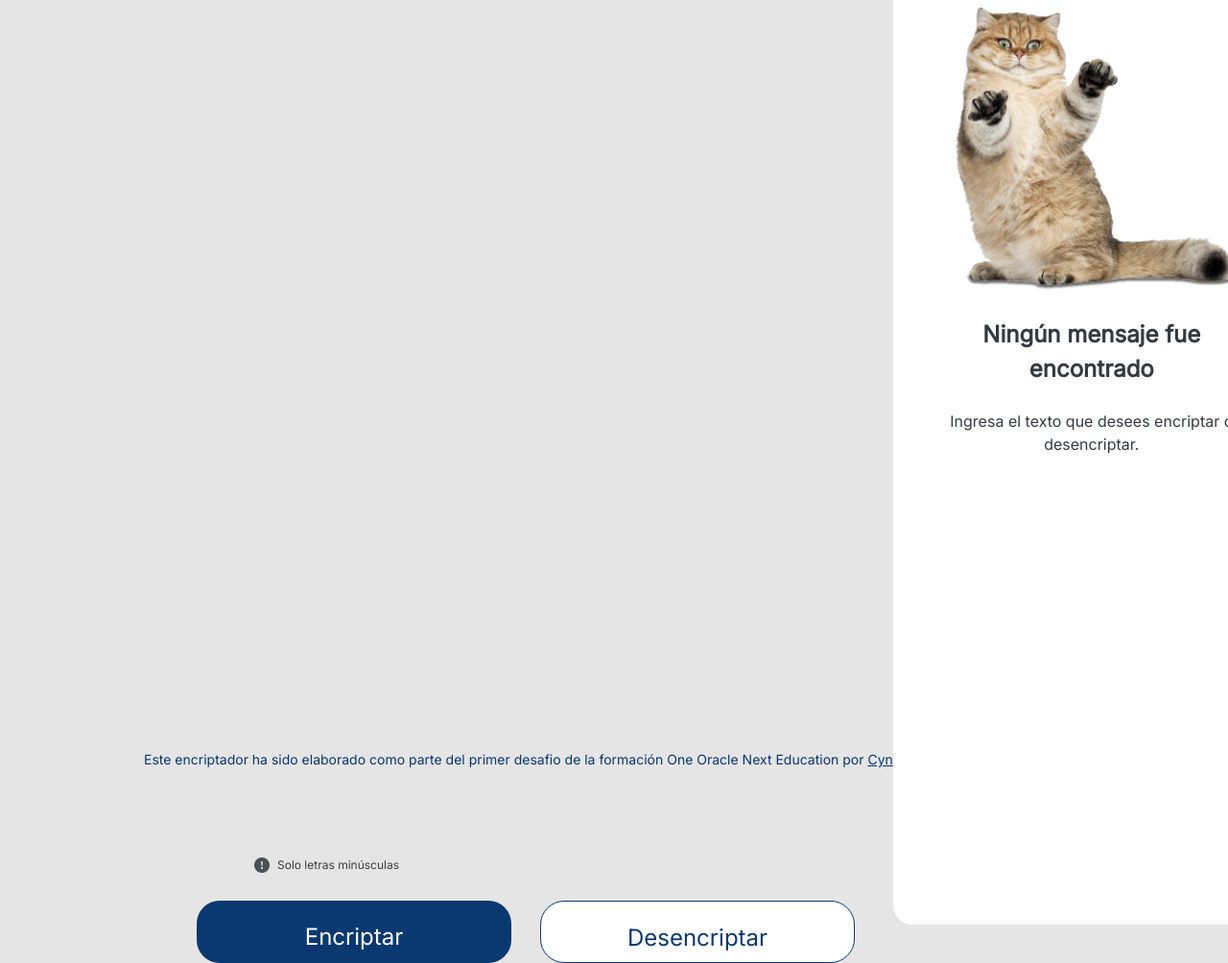
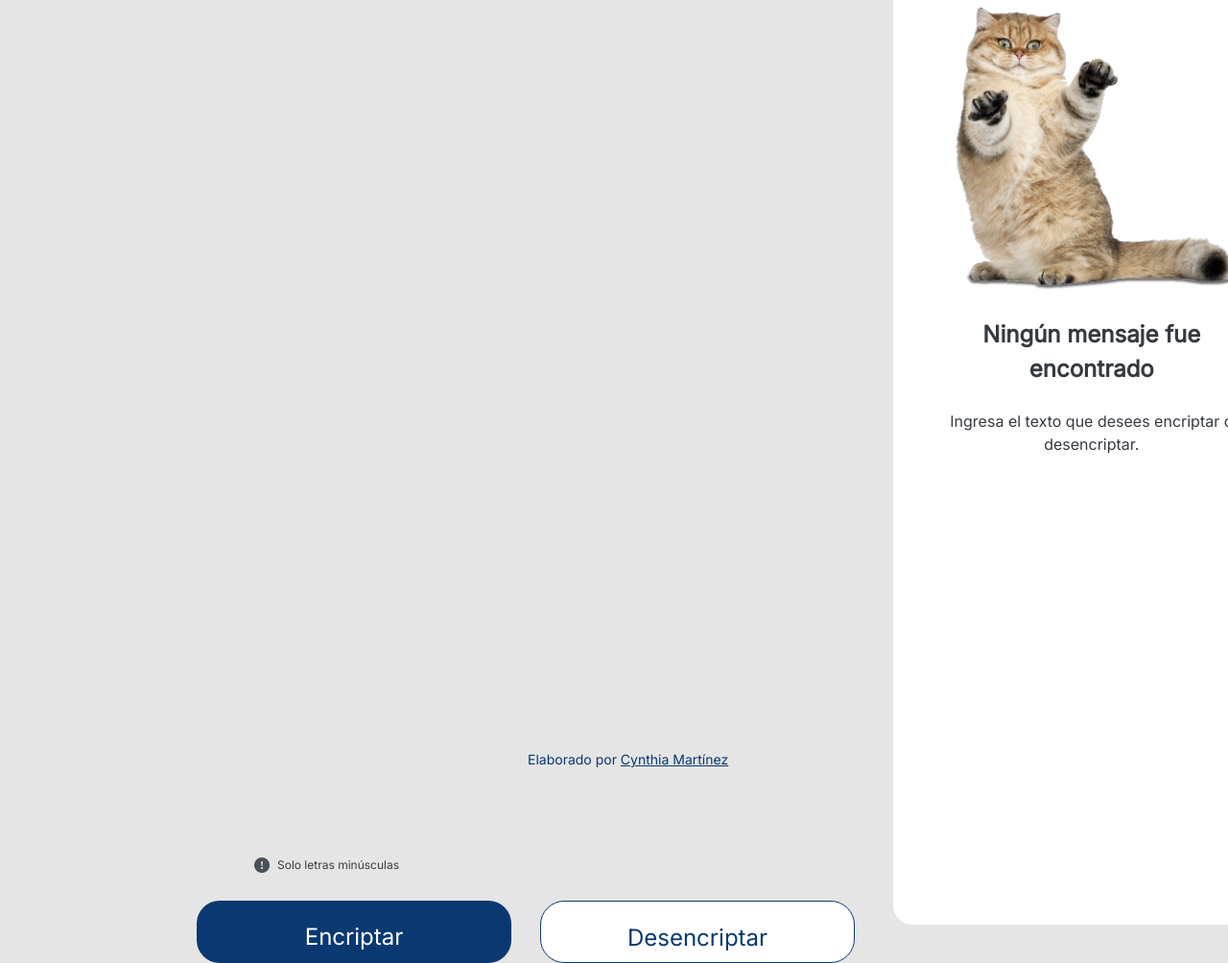
Before and after one commit to Cynthia732/Encriptador, a plain HTML site: page index.html in a window 1280 px wide. Shown: the part 292-1296 px from the top of the page at 96% size. Drawn offline with nearby package versions, Linux system fonts and the light colour scheme.

Commit message:
Se modifico el footer

```diff
--- a/index.html
+++ b/index.html
@@ -69,7 +69,7 @@
     <script src="script.js"></script>
 
    <footer class="footer">
-    <h4 class="footer-autor">Este encriptador ha sido elaborado como parte del primer desafio de la formación One Oracle Next Education por <a href="https://www.linkedin.com/in/cynthia-mart%C3%ADnez-a5009a121/" class="footer-link" target="_blank">Cynthia Martínez</h4>
+    <h4 class="footer-autor">Elaborado por <a href="https://www.linkedin.com/in/cynthia-mart%C3%ADnez-a5009a121/" class="footer-link" target="_blank">Cynthia Martínez</h4>
     </footer>
 
 
--- a/style.css
+++ b/style.css
@@ -257,7 +257,7 @@ body {
 
 .footer{
  margin-top: auto;
- margin-left: 150px;
+ margin-left: 550px;
 }
 
 .footer-autor{
@@ -266,13 +266,12 @@ body {
   margin-top: 50px;
   font-family: 'Inter';
   font-style: normal;
-
   line-height: 19px;
 
 }
 
 .footer-autor a:hover {
-  color: #b8c4d2;
+  color: #000000;
 }
 
 .footer-link{
```
